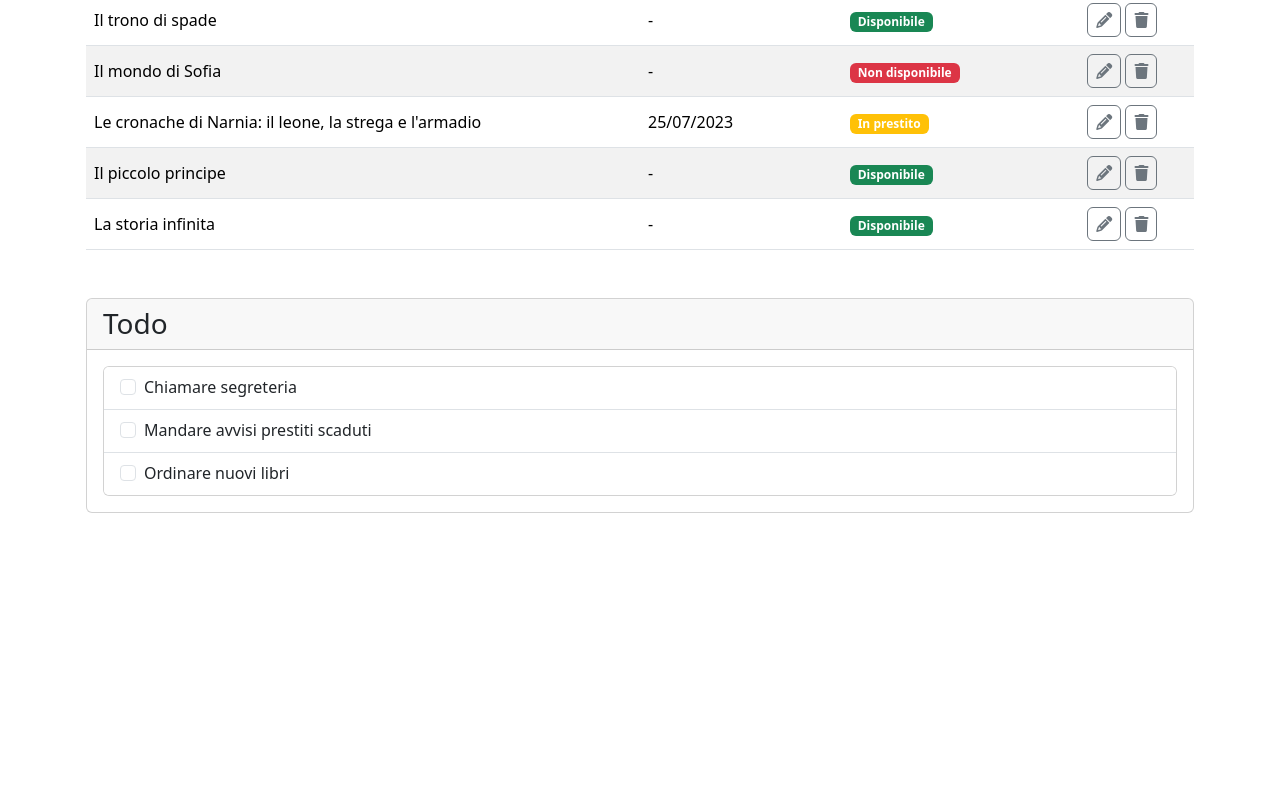
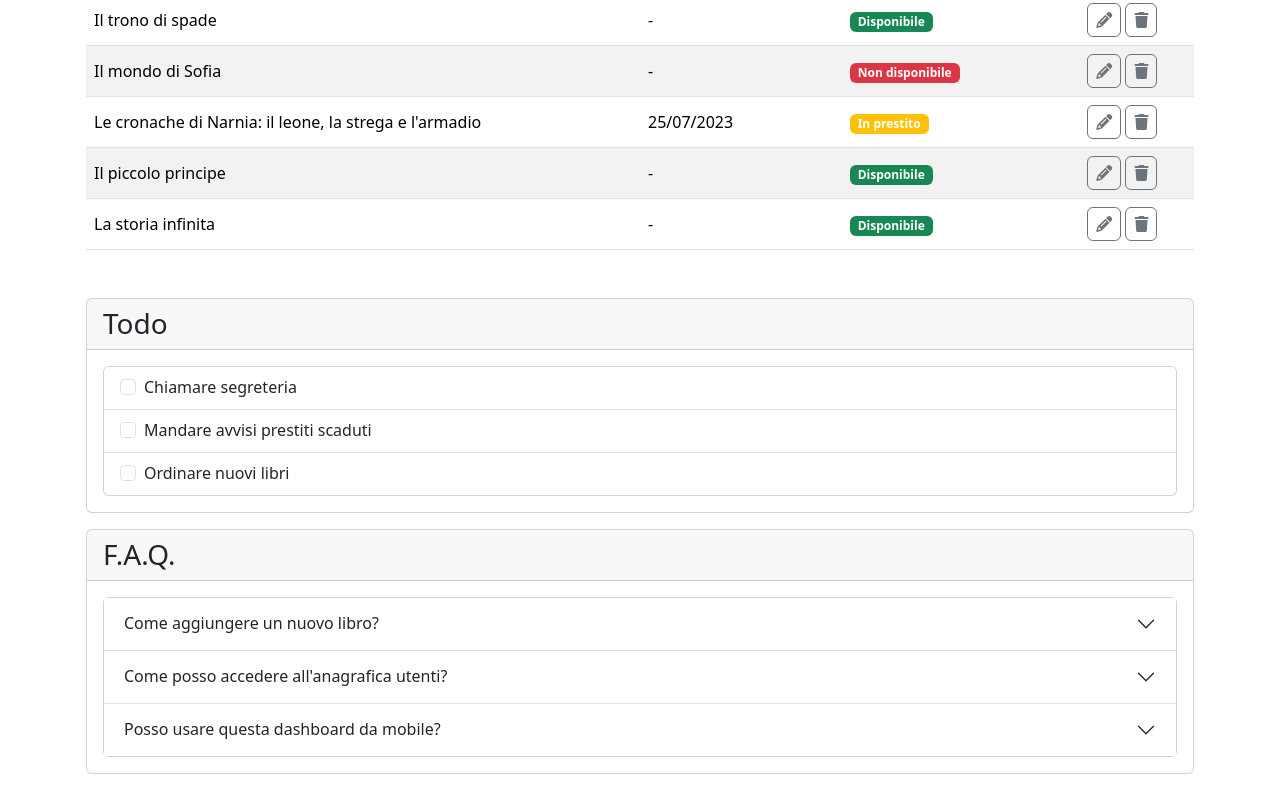
Before and after one commit to SamueleTerraroli/html-css-bootstrap-dashboard, a plain HTML site: page index.html in a window 1280 px wide. Shown: the part 663-1475 px from the top of the page. Before the commit the page ends 1240 px from the top, so only its background shows below. Drawn offline with nearby package versions, Linux system fonts and the light colour scheme.

Commit message:
feat(main): add f.a.q.

```diff
--- a/index.html
+++ b/index.html
@@ -232,6 +232,50 @@
             </div>
           </div>
           <!-- card -->
+          <!-- card -->
+          <div class="card my-3">
+            <h3 class="card-header text-uppercase">
+              f.a.q.
+            </h3>
+            <div class="card-body">
+              <div class="card">
+                <div class="accordion accordion-flush" id="accordionFlushExample">
+                  <div class="accordion-item">
+                    <h2 class="accordion-header">
+                      <button class="accordion-button collapsed" type="button" data-bs-toggle="collapse" data-bs-target="#flush-collapseOne" aria-expanded="false" aria-controls="flush-collapseOne">
+                        Come aggiungere un nuovo libro?
+                      </button>
+                    </h2>
+                    <div id="flush-collapseOne" class="accordion-collapse collapse" data-bs-parent="#accordionFlushExample">
+                      <div class="accordion-body">Placeholder content for this accordion, which is intended to demonstrate the <code>.accordion-flush</code> class. This is the first item's accordion body.</div>
+                    </div>
+                  </div>
+                  <div class="accordion-item">
+                    <h2 class="accordion-header">
+                      <button class="accordion-button collapsed" type="button" data-bs-toggle="collapse" data-bs-target="#flush-collapseTwo" aria-expanded="false" aria-controls="flush-collapseTwo">
+                        Come posso accedere all'anagrafica utenti?
+                      </button>
+                    </h2>
+                    <div id="flush-collapseTwo" class="accordion-collapse collapse" data-bs-parent="#accordionFlushExample">
+                      <div class="accordion-body">Placeholder content for this accordion, which is intended to demonstrate the <code>.accordion-flush</code> class. This is the second item's accordion body. Let's imagine this being filled with some actual content.</div>
+                    </div>
+                  </div>
+                  <div class="accordion-item">
+                    <h2 class="accordion-header">
+                      <button class="accordion-button collapsed" type="button" data-bs-toggle="collapse" data-bs-target="#flush-collapseThree" aria-expanded="false" aria-controls="flush-collapseThree">
+                        Posso usare questa dashboard da mobile?
+                      </button>
+                    </h2>
+                    <div id="flush-collapseThree" class="accordion-collapse collapse" data-bs-parent="#accordionFlushExample">
+                      <div class="accordion-body">Placeholder content for this accordion, which is intended to demonstrate the <code>.accordion-flush</code> class. This is the third item's accordion body. Nothing more exciting happening here in terms of content, but just filling up the space to make it look, at least at first glance, a bit more representative of how this would look in a real-world application.</div>
+                    </div>
+                  </div>
+                </div>
+
+              </div>
+            </div>
+          </div>
+          <!-- card -->
         </div>
       </div>
     </div>
```
